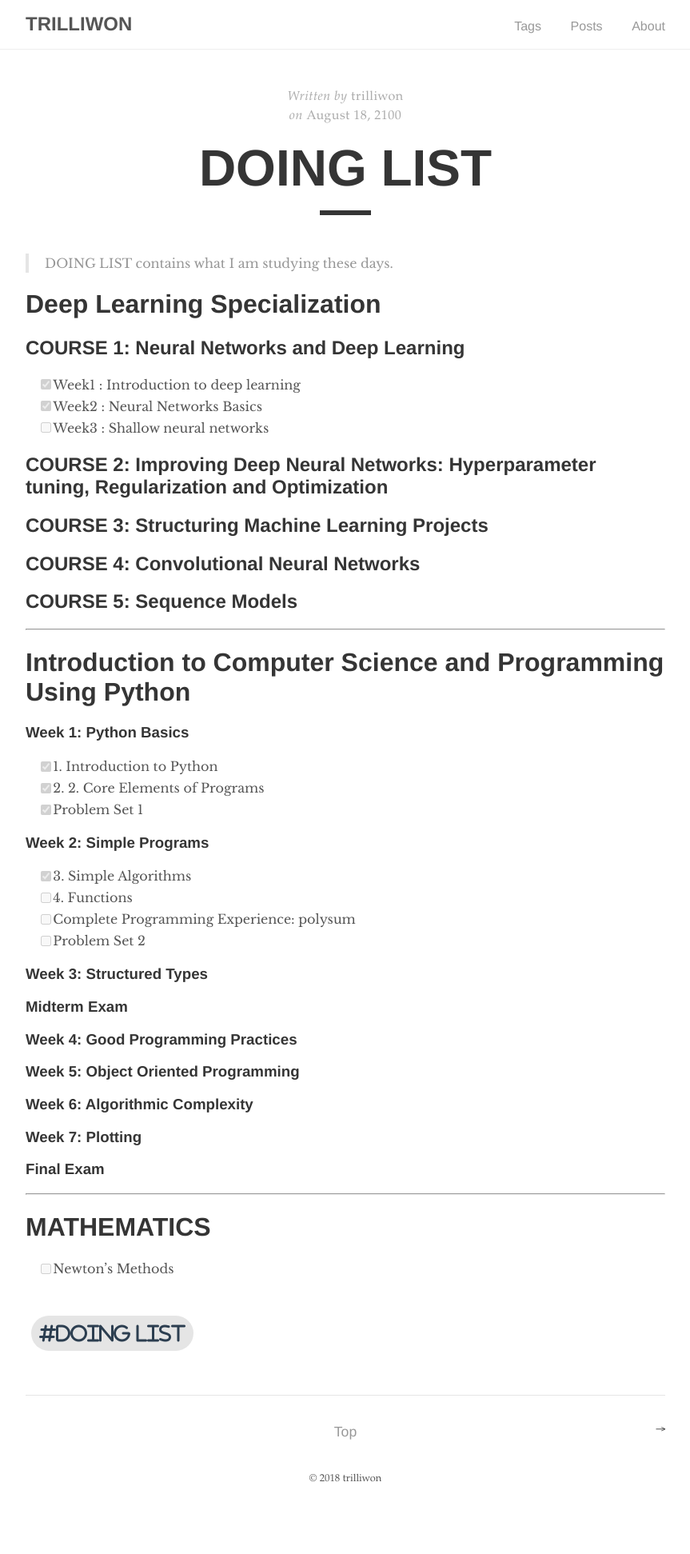
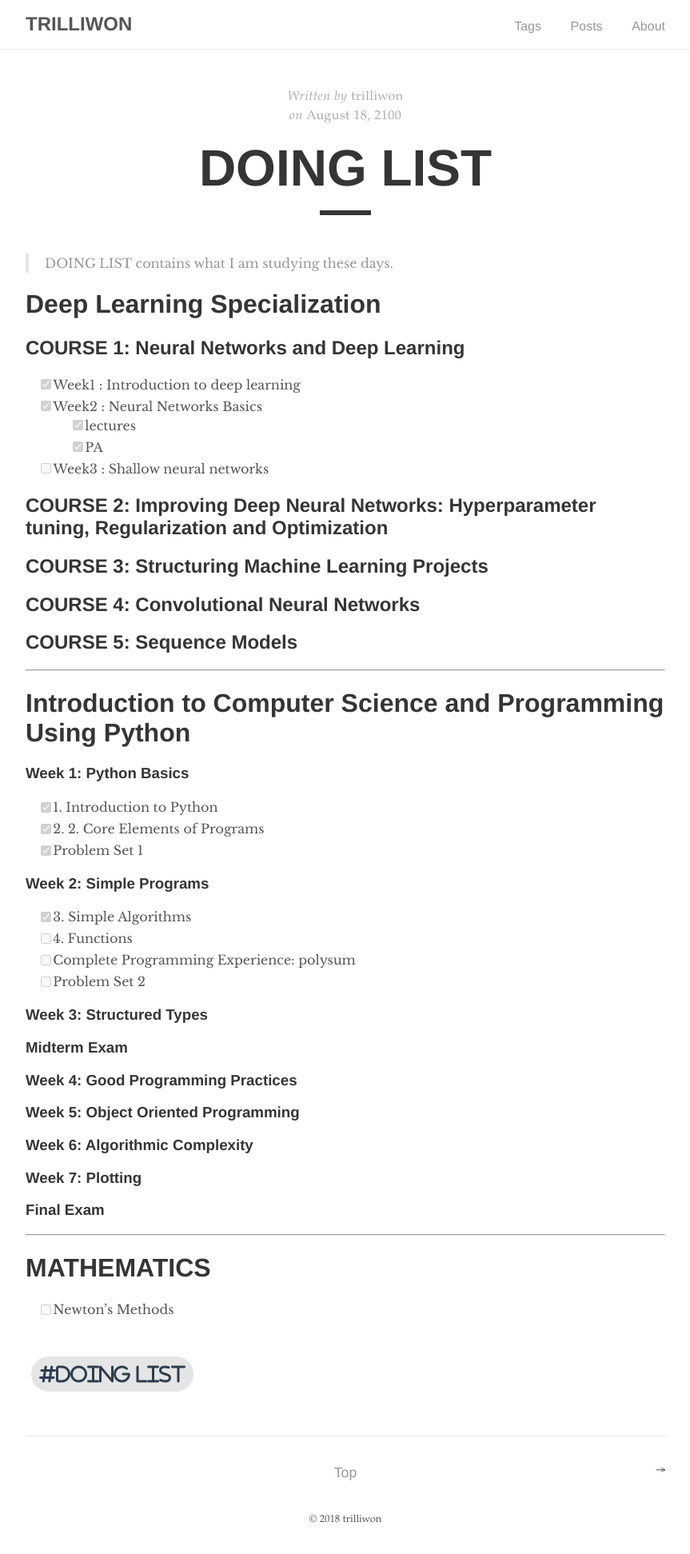
Before and after one commit to trilliwon/ABL, a Jekyll site: the page built from _posts/2100-08-19-doing-list.md, in a window 1280 px wide. Shown: the whole page at 80% size, without its empty margins (208-1071 px from the left). Built offline with Jekyll 4.4.1, drawn with Linux system fonts in a browser that asks for light colours; nearby versions of some CDN libraries; before the commit the page ends 1892 px from its top, so only the background shows below that.

Commit message:
Thu Feb  8 10:56:10 KST 2018

```diff
--- a/_posts/2100-08-19-doing-list.md
+++ b/_posts/2100-08-19-doing-list.md
@@ -13,6 +13,8 @@ description: DOING LIST contains what I am studying these days.
 ## COURSE 1: Neural Networks and Deep Learning
   - [x] Week1 : Introduction to deep learning
   - [x] Week2 : Neural Networks Basics
+    - [x] lectures
+    - [x] PA
   - [ ] Week3 : Shallow neural networks
 
 ## COURSE 2: Improving Deep Neural Networks: Hyperparameter tuning, Regularization and Optimization
```
Also changed, not shown: _posts/2018-02-05-numpy.md (+1 -1 lines).
